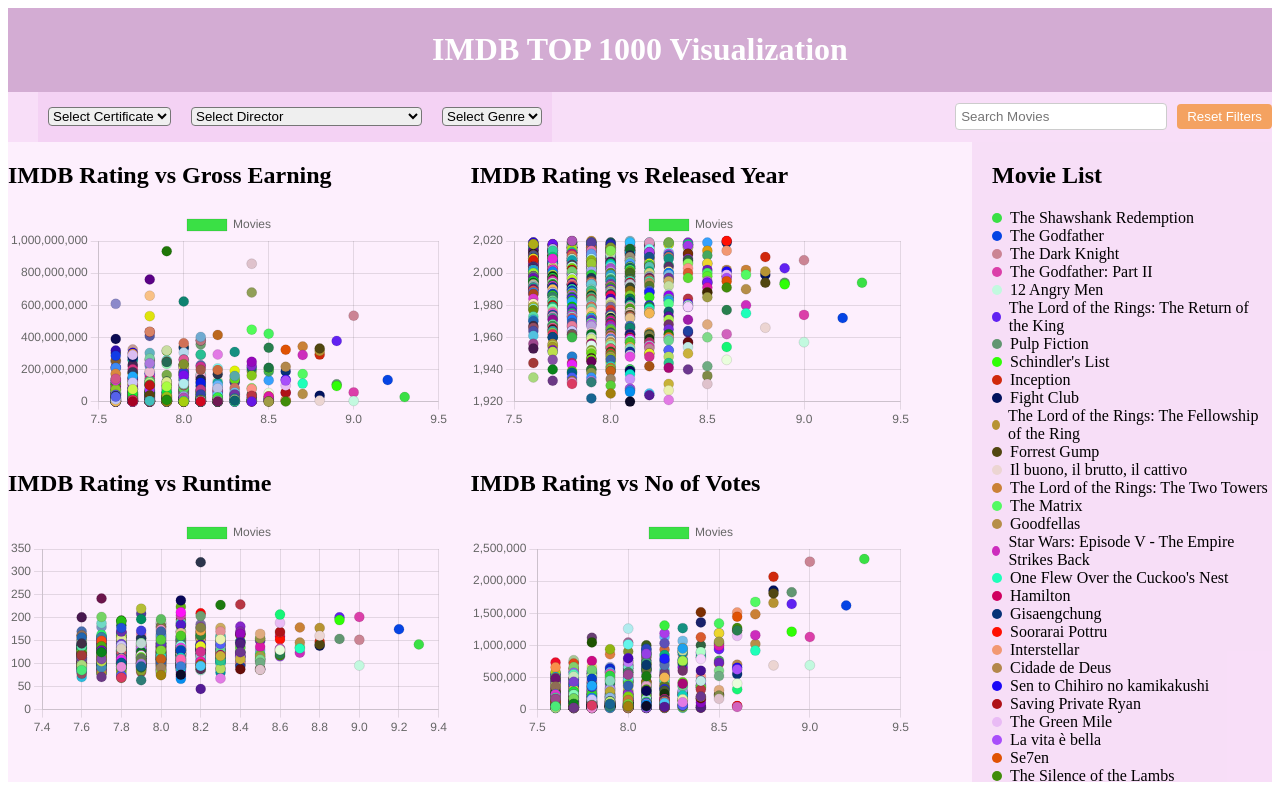
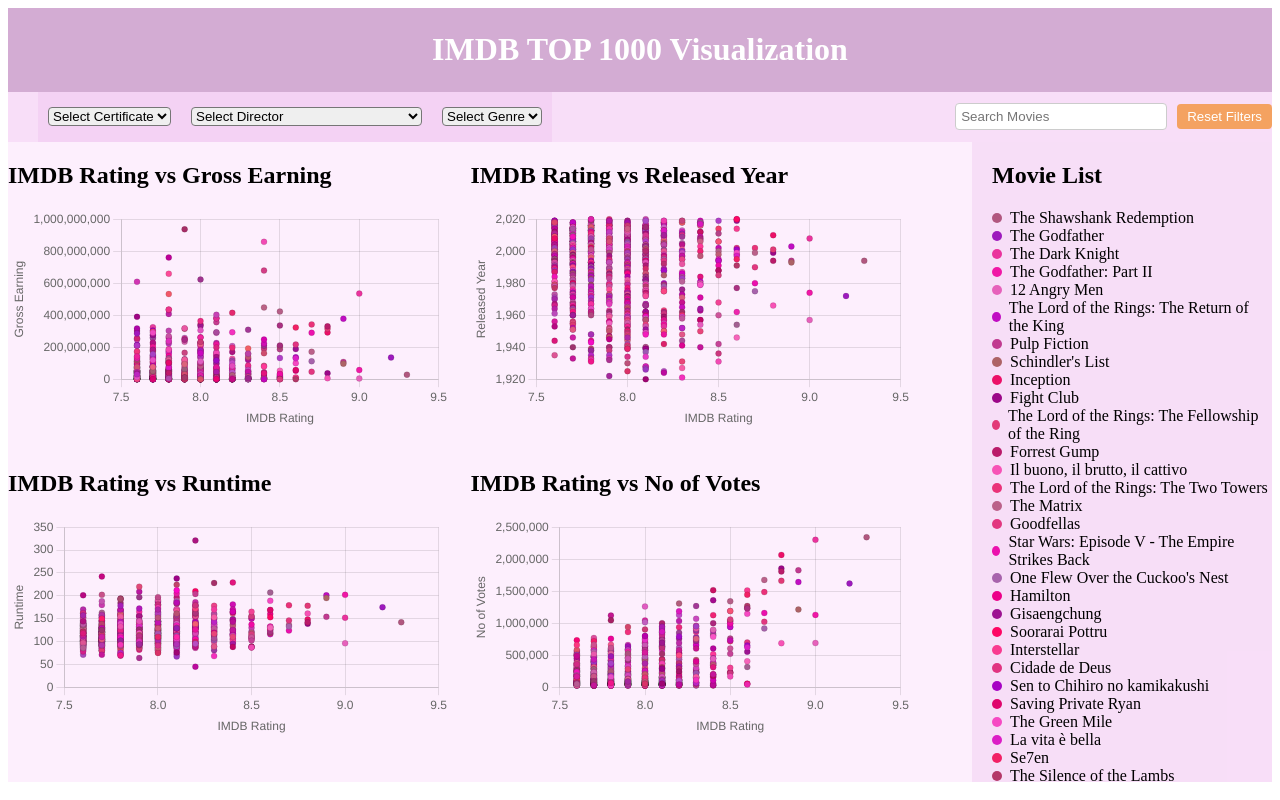
Before and after one commit to jyt555/24fall_VIS, a Vue app: page / in a window 1280 px wide. Built offline with nearby package versions, Linux system fonts and the light colour scheme.

Commit message:
finish tooltip

```diff
--- a/src/App.vue
+++ b/src/App.vue
@@ -6,10 +6,8 @@
         <!-- 过滤器部分 -->
         <Filters
           :movies="movies"
+          v-model="filters"
           @filter="applyFilters"
-          :certificate="filters.certificate"
-          :director="filters.director"
-          :genre="filters.genre"
         />
 
         <!-- 搜索框：将其放置到最右边 -->
@@ -90,9 +88,9 @@ export default {
   methods: {
     // 生成随机颜色
     getRandomColor() {
-      const r = Math.floor(Math.random() * 256);
-      const g = Math.floor(Math.random() * 256);
-      const b = Math.floor(Math.random() * 256);
+      const r = Math.floor(Math.random() * 100) + 155;
+      const g = Math.floor(Math.random() * 100);
+      const b = Math.floor(Math.random() * 100) + 100;
       return `rgb(${r},${g},${b})`;
     },
 
@@ -201,7 +199,7 @@ export default {
 
 .charts {
   display: grid;
-  grid-template-columns: repeat(2, 50%); /* 两列布局，每列占 45% */
+  grid-template-columns: repeat(2, 50%); /* 两列布局，每列占 50% */
   grid-template-rows: repeat(2, auto); /* 每行自适应高度 */
   gap: 20px;
   width: 70%;  /* 增大图表区域宽度，确保图表能填满更多空间 */
--- a/src/components/ScatterChart.vue
+++ b/src/components/ScatterChart.vue
@@ -2,13 +2,13 @@
   <div>
     <h2>IMDB Rating vs {{ yLabel }}</h2>
     <!-- 使用 scatterChartData -->
-    <Scatter :data="scatterChartData" />
+    <Scatter :data="scatterChartData" :options="chartOptions" />
   </div>
 </template>
 
 <script>
 import { Scatter } from 'vue-chartjs';
-import { Chart as ChartJS, Title, Tooltip, Legend, ScatterController, LinearScale, PointElement } from 'chart.js';
+import { Chart as ChartJS, Title, Tooltip, Legend, ScatterController, LinearScale, PointElement} from 'chart.js';
 
 ChartJS.register(Title, Tooltip, Legend, ScatterController, LinearScale, PointElement);
 
@@ -30,10 +30,9 @@ export default {
       // 根据电影名称设置颜色
       const backgroundColors = this.movies.map(movie => {
         const color = this.getColorByMovieName(movie.Series_Title);
-        console.log(`Color for ${movie.Series_Title}: ${color}`); // 调试输出
+        // console.log(`Color for ${movie.Series_Title}: ${color}`); // 调试输出
         return color;
       });
-
       // const backgroundColors = "#ffccff";
 
       const data = {
@@ -51,14 +50,103 @@ export default {
             return {
               x: imdbRating,  // 使用 IMDB_Rating 作为 X 轴数据
               y: yValue,      // 根据 yLabel 来获取 Y 轴数据
+              movie: movie // tag:movie
             };
           }).filter(item => item !== null), // 过滤掉 null 值
-          pointRadius: 5
+          pointRadius: 3,
+          hoverRadius: 5,
         }]
       };
-
       return data;
-
+    },
+    chartOptions() {
+      const options = {
+        responsive: true,
+        plugins: {
+          legend: {
+            display: false
+          },
+          tooltip: {
+            enabled: true,
+            mode: 'index',
+            intersect: true, // 仅在鼠标位置与元素相交时应用
+            backgroundColor:'rgba(100,0,100,0.8)',
+            callbacks: {
+              title:(tooltipItems) => {
+                let title = '';
+                tooltipItems.forEach(function(tooltipItem) {
+                  title += tooltipItem.raw.movie.Series_Title;
+                });
+                // console.log(tooltipItems); // 调试输出
+                return "《" + title + "》";
+              },
+              afterTitle: (tooltipItems) => {
+                let director = '';
+                tooltipItems.forEach(function(tooltipItem) {
+                  director += tooltipItem.raw.movie.Director;
+                });
+                return '  ' + director;
+              },
+              // beforeLabel: () => {
+              //   return `label1`;
+              // },
+              label: (tooltipItem) => {
+                // let label = tooltipItem.parsed.y;
+                // console.log('label: ', this.yLabel, label); // 调试输出
+                return `${this.yLabel}: ${tooltipItem.parsed.y}`;
+              },
+              afterLabel: (tooltipItem) => {
+                let Gross_Earning = tooltipItem.raw.movie.Gross;
+                let Released_Year = tooltipItem.raw.movie.Released_Year;
+                let Runtime = tooltipItem.raw.movie.Runtime;
+                switch (this.yLabel) {
+                  case 'Gross Earning':
+                    return `Released Year: ${Released_Year}\nRuntime: ${Runtime}`;
+                  case 'Released Year':
+                    return `Gross: ${Gross_Earning}\nRuntime: ${Runtime}`;
+                  case 'Runtime':
+                    return `Gross: ${Gross_Earning}\nReleased Year: ${Released_Year}`;
+                  case 'No of Votes':
+                    return `Gross: ${Gross_Earning}\nReleased Year: ${Released_Year}\nRuntime: ${Runtime}`;
+                  default:
+                    return '';
+                }
+                // return `jyt & wrr`;
+              },
+              footer: (tooltipItems) => {
+                let star1 = '';
+                let star2 = '';
+                let star3 = '';
+                let star4 = '';
+                tooltipItems.forEach(function(tooltipItem) {
+                  star1 = tooltipItem.raw.movie.Star1;
+                  star2 = tooltipItem.raw.movie.Star2;
+                  star3 = tooltipItem.raw.movie.Star3;
+                  star4 = tooltipItem.raw.movie.Star4;
+                });
+                return `Stars: ${star1}\n           ${star2}\n           ${star3}\n           ${star4}`;
+                // return `Stars1: ${star1}\nStars2: ${star2}\nStars3: ${star3}\nStars4: ${star4}`;
+              },
+            }
+          },
+        },
+        scales: {
+          x: {
+            title: {
+              display: true,
+              text: 'IMDB Rating'
+            }
+          },
+          y: {
+            title: {
+              display: true,
+              text: this.yLabel
+            }
+          }
+        }
+      };
+      console.log(options); // 调试输出
+      return options;
     }
   },
   methods: {
@@ -83,7 +171,7 @@ export default {
         return '#66ccff';
       }
       const color = movie.color;
-      console.log('Find:', movie, color); // 调试输出
+      // console.log('Find:', movie, color); // 调试输出
       return color;
     },
 
```
